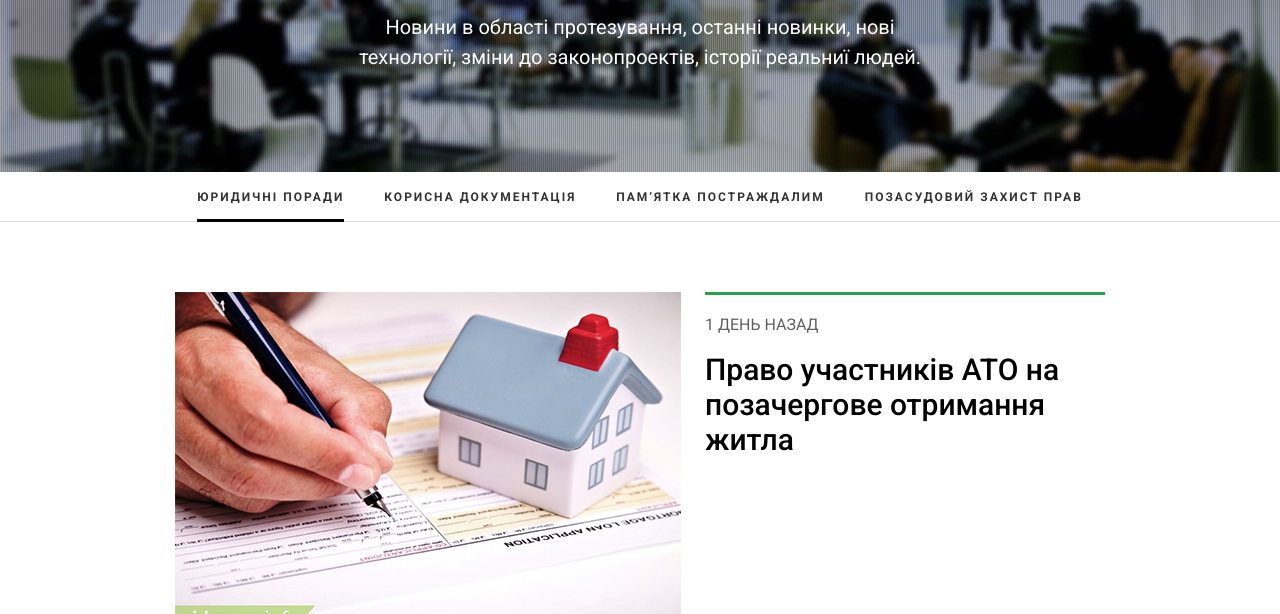
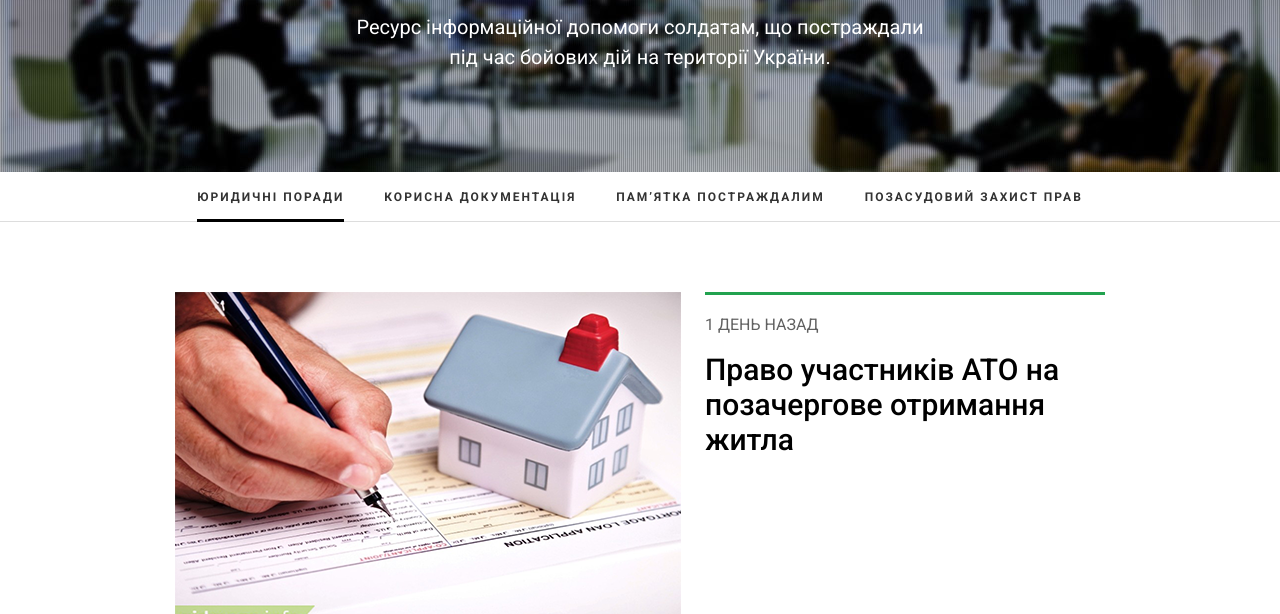
Before and after one commit to Shyianets/Pidmoga-Info, a plain HTML site: page info-law.html in a window 1280 px wide. Shown: the part 178-792 px from the top of the page. Drawn offline with Linux system fonts and the light colour scheme.

Commit message:
info-pamyatka

```diff
--- a/info-law.html
+++ b/info-law.html
@@ -45,7 +45,8 @@
             </div>
             <div class="header_title">
                 <h1>інфоцентр</h1>
-                <p>Новини в області протезування, останні новинки, нові технології, зміни до законопроектів, історії реальниї людей.</p>
+                <p>Ресурс інформаційної допомоги солдатам, що постраждали
+				під час бойових дій на території України.</p>
             </div>
         </div>
         <div class="nav">
@@ -53,7 +54,7 @@
                     <ul>
                         <li><span class="selected">Юридичні поради</span></li>
                         <li><a href="#">Корисна документація</a></li>
-                        <li><a href="#">Пам’ятка постраждалим</a></li>
+                        <li><a href="info_pamyatka.html">Пам’ятка постраждалим</a></li>
                         <li><a href="#">Позасудовий захист прав</a></li>
                     </ul>
                 </div>
```
Lines whose indentation alone changed are shown as unchanged.
